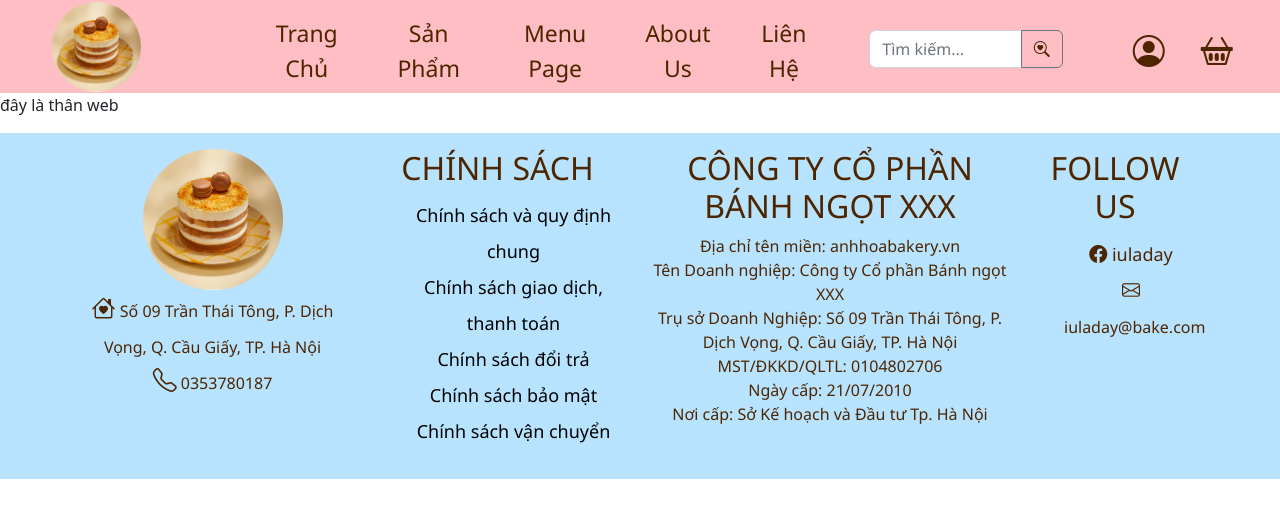
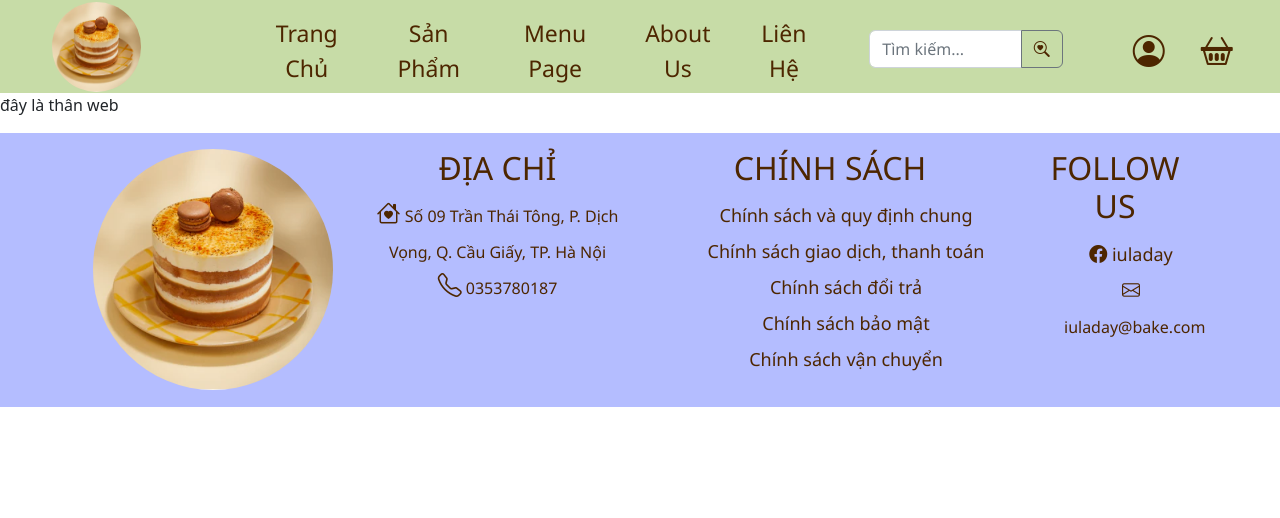
Before and after one commit to nguyenduongchitam/CakeShop, a PHP site: page / in a window 1280 px wide. Shown: the top 518 px of the page. Run offline with PHP 8.4, Linux system fonts and the light colour scheme.

Commit message:
updatelogin

```diff
--- a/frontend/css/footer.css
+++ b/frontend/css/footer.css
@@ -1,5 +1,5 @@
 .logo {
-    border-radius: 100px;
+    border-radius: 120px;
 }
 
 ul {
@@ -11,7 +11,7 @@ ul {
     flex-wrap: wrap;
 } */
 
-.col-md-3 ul li  a{
+.col-md-4 ul li  a{
     text-decoration: none;
     font-size: 16px;
     color: black;
--- a/frontend/css/header.css
+++ b/frontend/css/header.css
@@ -19,12 +19,12 @@
 .navbarr li:hover .dropdown-menu {
     display: block;
     max-height: 200px;
-    background-color: pink;
+    background-color: #C7DCA7;
     top: 55px;
 }
 
 .dropdown-menu a:hover {
-    background-color: #b8e3ff;
+    background-color: #89B9AD;
 }
 
 .dropdown-menu {
--- a/frontend/modules/footer.php
+++ b/frontend/modules/footer.php
@@ -11,32 +11,26 @@
 </head>
 
 <body>
-    <section class="myfooter" style="background-color: #b8e3ff; color: #4d2600; font-family: Segoe UI;">
+    <section class="myfooter" style="background-color: #B4BDFF; color: #4d2600; font-family: Segoe UI;">
         <div class="container fs-4 py-3 text-center">
             <div class="row">
                 <div class="col-md-3">
-                    <img src="../../frontend/modules/homepage/2e.png" class="img-fluid logo" alt="Logo" style="max-width: 140px;">
+                    <img src="../../frontend/modules/homepage/2e.png" class="img-fluid logo" alt="Logo" style="max-width: 240px;">
+                </div>
+                <div class="col-md-3">
+                    <h2>ĐỊA CHỈ</h2>
                     <div><i class="bi bi-house-heart"></i><span style="font-size: 16px;"> Số 09 Trần Thái Tông, P. Dịch Vọng, Q. Cầu Giấy, TP. Hà Nội</span></div>
                     <div><i class="bi bi-telephone"></i><span style="font-size: 16px;"> 0353780187</span></div>
                 </div>
-                <div class="col-md-3">
+                <div class="col-md-4">
                     <h2>CHÍNH SÁCH</h2>
                     <ul>
-                        <li><a href="#" style="font-size: 18px;" class="chinhsach">Chính sách và quy định chung</a></li>
-                        <li><a href="#" style="font-size: 18px;" class="chinhsach">Chính sách giao dịch, thanh toán</a></li>
-                        <li><a href="#" style="font-size: 18px;" class="chinhsach">Chính sách đổi trả</a></li>
-                        <li><a href="#" style="font-size: 18px;" class="chinhsach">Chính sách bảo mật</a></li>
-                        <li><a href="#" style="font-size: 18px;" class="chinhsach">Chính sách vận chuyển</a></li>
+                        <li><a href="#" style="font-size: 18px; color: #4d2600;" class="chinhsach">Chính sách và quy định chung</a></li>
+                        <li><a href="#" style="font-size: 18px; color: #4d2600;" class="chinhsach">Chính sách giao dịch, thanh toán</a></li>
+                        <li><a href="#" style="font-size: 18px; color: #4d2600;" class="chinhsach">Chính sách đổi trả</a></li>
+                        <li><a href="#" style="font-size: 18px; color: #4d2600;" class="chinhsach">Chính sách bảo mật</a></li>
+                        <li><a href="#" style="font-size: 18px; color: #4d2600;" class="chinhsach">Chính sách vận chuyển</a></li>
                     </ul>
-                </div>
-                <div class="col-md-4">
-                    <h2>CÔNG TY CỔ PHẦN BÁNH NGỌT XXX</h2>
-                    <div style="font-size: 16px;">Địa chỉ tên miền: anhhoabakery.vn</div>
-                    <div style="font-size: 16px;">Tên Doanh nghiệp: Công ty Cổ phần Bánh ngọt XXX</div>
-                    <div style="font-size: 16px;">Trụ sở Doanh Nghiệp: Số 09 Trần Thái Tông, P. Dịch Vọng, Q. Cầu Giấy, TP. Hà Nội</div>
-                    <div style="font-size: 16px;">MST/ĐKKD/QLTL: 0104802706</div>
-                    <div style="font-size: 16px;">Ngày cấp: 21/07/2010</div>
-                    <div style="font-size: 16px;">Nơi cấp: Sở Kế hoạch và Đầu tư Tp. Hà Nội</div>
                 </div>
                 <div class="col-md-2">
                     <h2>FOLLOW US</h2>
@@ -46,4 +40,5 @@
                     </ul>
                 </div>
             </div>
+    </section>
 </body>
--- a/frontend/modules/header.php
+++ b/frontend/modules/header.php
@@ -12,7 +12,7 @@
 
 <body>
 
-  <section class="myheader" style="background-color: #ffbdc4;">
+  <section class="myheader" style="background-color: #C7DCA7;">
     <div class=" container-fluid fs-4 text-center headerig" style="padding: 0;">
       <div class="row align-items-center">
         <div class="col-md-2"><img src="../modules/homepage/2e.png" class="img-fluid logo" alt="Logo" style="max-width: 140px; height:90px"></div>
```
